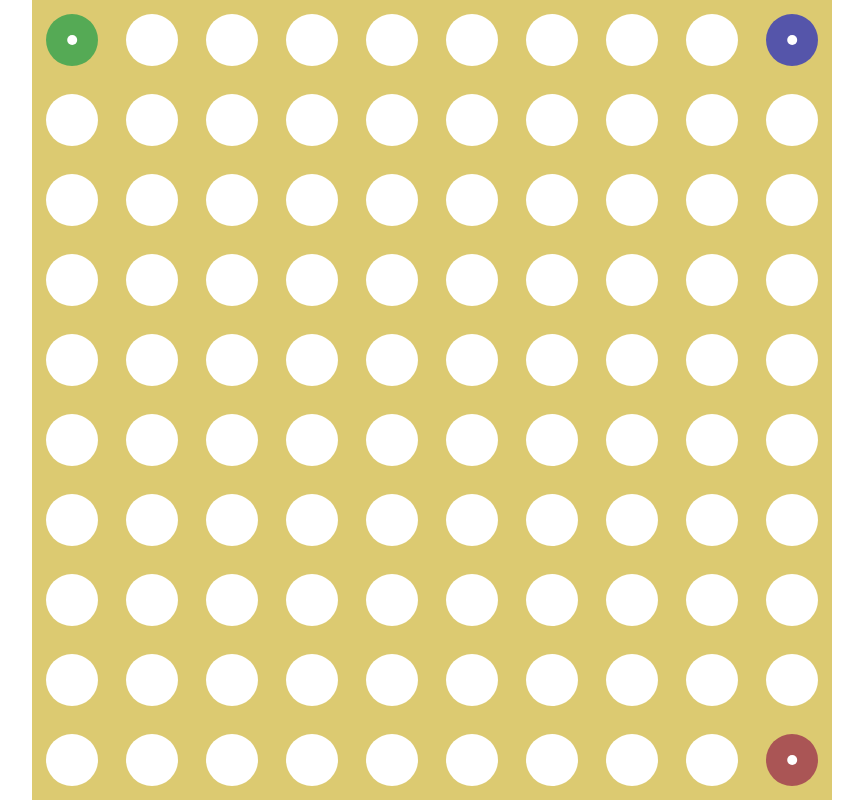
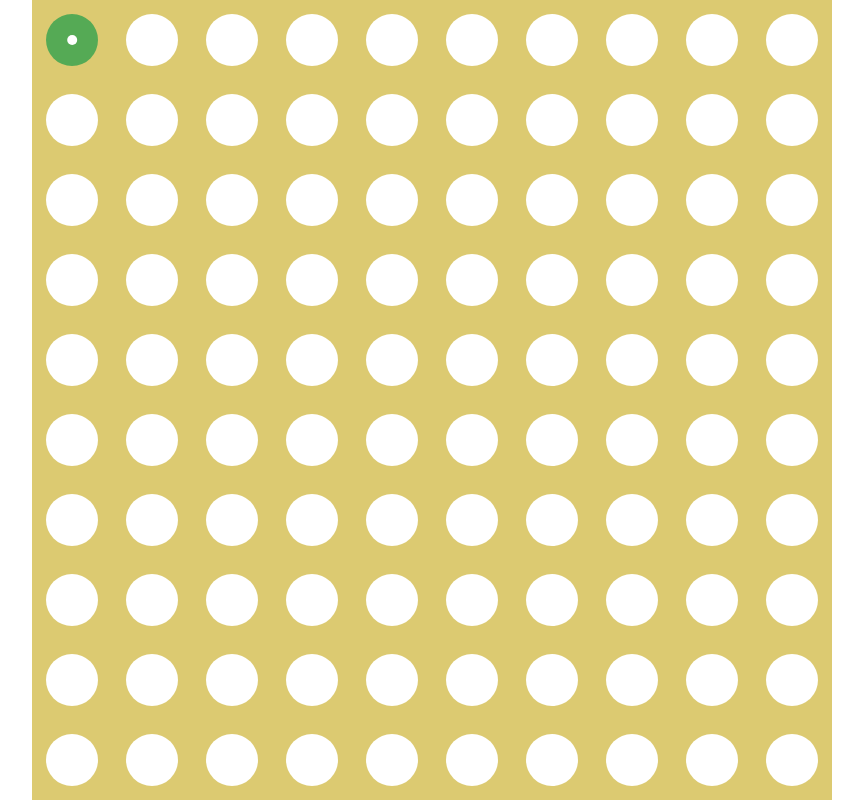
Before and after one commit to DragMonSTR/dots-game, a Vue app: page / in a window 1280 px wide. Shown: the whole page, without its empty margins (208-1071 px from the left). Built offline with nearby package versions, Linux system fonts and the light colour scheme.

Commit message:
reorganize gameLogic
- store GameField.matrix as one-dimensianal array
- move explosion logic to Cell class
- store cell position in Cell class
- code refactor

```diff
--- a/src/assets/gameLogic/cell.js
+++ b/src/assets/gameLogic/cell.js
@@ -1,14 +1,85 @@
+import GameField from "@/assets/gameLogic/gameField";
+
 export default class Cell {
-  playerIndex = -1
-  dotsNumber = 0
+  verticalIndex
+  horizontalIndex
+  playerIndex
+  dotsNumber
+  newDotsAfterExplosionCycle
 
-  constructor(playerIndex = -1, dotsNumber = 0) {
-    this.playerIndex = playerIndex
-    this.dotsNumber = dotsNumber
+  constructor(verticalIndex, horizontalIndex) {
+    this.verticalIndex = verticalIndex
+    this.horizontalIndex = horizontalIndex
+    this.playerIndex = null
+    this.dotsNumber = 0
+    this.newDotsAfterExplosionCycle = 0
+  }
+
+
+  checkIfNeedToExplode() {
+    return this.dotsNumber >= 4;
   }
 
   giveToPlayer(playerIndex, dotsNumber = 1) {
     this.playerIndex = playerIndex
     this.dotsNumber = dotsNumber
   }
+
+  addDot() {
+    this.dotsNumber++
+  }
+
+  explode() {
+    this.dotsNumber = 1
+
+    const neighbourCells = this.getNeighbourCells()
+    for (let neighbourCell of neighbourCells) {
+      if (neighbourCell.playerIndex === this.playerIndex) {
+        neighbourCell.addDotAfterExplosionCycle()
+        continue
+      }
+      neighbourCell.giveToPlayer(this.playerIndex)
+    }
+  }
+
+
+  getNeighbourCells() {
+    const neighbourCells = []
+
+    const topNeighbour = GameField.getCellByPosition(
+      this.verticalIndex - 1, this.horizontalIndex)
+    const rightNeighbour = GameField.getCellByPosition(
+      this.verticalIndex, this.horizontalIndex + 1)
+    const bottomNeighbour = GameField.getCellByPosition(
+      this.verticalIndex + 1, this.horizontalIndex)
+    const leftNeighbour = GameField.getCellByPosition(
+      this.verticalIndex, this.horizontalIndex - 1)
+
+    if (topNeighbour) {
+      neighbourCells.push(topNeighbour)
+    }
+    if (rightNeighbour) {
+      neighbourCells.push(rightNeighbour)
+    }
+    if (bottomNeighbour) {
+      neighbourCells.push(bottomNeighbour)
+    }
+    if (leftNeighbour) {
+      neighbourCells.push(leftNeighbour)
+    }
+
+    return neighbourCells
+  }
+
+  addDotAfterExplosionCycle() {
+    this.newDotsAfterExplosionCycle++
+  }
+
+  summarizeDotsAfterExplosionCycle() {
+    this.dotsNumber += this.newDotsAfterExplosionCycle
+    this.newDotsAfterExplosionCycle = 0
+    if (this.dotsNumber > 4) {
+      this.dotsNumber = 4
+    }
+  }
 }
--- a/src/assets/gameLogic/game.js
+++ b/src/assets/gameLogic/game.js
@@ -15,18 +15,20 @@ export default class Game {
 
     function generatePlayers() {
       Game.playerArray.push(new Player("monkey", "#5a5"))
-      Game.playerArray.push(new Player("cat", "#55a"))
-      Game.playerArray.push(new Player("dog", "#a55"))
+      //Game.playerArray.push(new Player("cat", "#55a"))
+      //Game.playerArray.push(new Player("dog", "#a55"))
     }
   }
 
   static cellClicked(verticalIndex, horizontalIndex) {
-    const clickedCell = GameField.getCell(verticalIndex, horizontalIndex)
+    const clickedCell = GameField.getCellByPosition(verticalIndex, horizontalIndex)
     if (clickedCell.playerIndex !== this.playerWhoMovesIndex) {
       return
     }
 
     GameField.addDotToCell(verticalIndex, horizontalIndex)
+    GameField.explodeCells()
+
     this.switchPlayerWhoMovesIndex()
   }
 
--- a/src/assets/gameLogic/gameField.js
+++ b/src/assets/gameLogic/gameField.js
@@ -3,34 +3,62 @@ import Cell from "@/assets/gameLogic/cell"
 import {ref} from "vue"
 
 export default class GameField {
-  static width = 0
-  static height = 0
-  static matrix = ref([[]])
+  static width = ref(0)
+  static height = ref(0)
+  static cellArray = ref([])
 
 
-  static getMatrix() {
-    return this.matrix.value
+  static getSize() {
+    return this.getWidth() * this.getHeight()
   }
 
-  static getCell(verticalIndex, horizontalIndex) {
-    return this.matrix.value[verticalIndex][horizontalIndex]
+  static getWidth() {
+    return this.width.value
+  }
+
+  static getHeight() {
+    return this.height.value
+  }
+
+  static getCellByPosition(verticalIndex, horizontalIndex) {
+    if (verticalIndex < 0 || verticalIndex > this.getHeight() - 1) {
+      return null
+    }
+    if (horizontalIndex < 0 || horizontalIndex > this.getWidth() - 1) {
+      return null
+    }
+
+    const index = verticalIndex * this.width.value + horizontalIndex
+    return this.getCellByIndex(index)
+  }
+
+  static getCellByIndex(index) {
+    return this.cellArray.value[index]
   }
 
 
   static setSize(width, height) {
-    this.width = width
-    this.height = height
-    this.fillMatrixWithEmptySlots()
+    this.width.value = width
+    this.height.value = height
+    this.fillCellArrayWithEmptySlots()
   }
 
   static giveStartCellsToPlayers() {
-    const leftTopCell = this.matrix.value[0][0]
-    const rightTopCell = this.matrix.value[0][this.width - 1]
-    const rightBottomCell = this.matrix.value[this.height - 1][this.width - 1]
-    const leftBottomCell = this.matrix.value[this.height - 1][0]
+    const minHorizontalIndex = 0
+    const minVerticalIndex = 0
+    const maxHorizontalIndex = this.getWidth() - 1
+    const maxVerticalIndex = this.getHeight() - 1
+
+    const leftTopCell = this.getCellByPosition(minVerticalIndex, minHorizontalIndex)
+    const rightTopCell = this.getCellByPosition(minVerticalIndex, maxHorizontalIndex)
+    const rightBottomCell = this.getCellByPosition(maxVerticalIndex, maxHorizontalIndex)
+    const leftBottomCell = this.getCellByPosition(maxVerticalIndex, minHorizontalIndex)
 
     const playersNumber = Game.playerArray.length
     switch (playersNumber) {
+      case 1:
+        leftTopCell.giveToPlayer(0)
+        break
       case 2:
         leftTopCell.giveToPlayer(0)
         rightBottomCell.giveToPlayer(1)
@@ -52,18 +80,49 @@ export default class GameField {
   }
 
   static addDotToCell(verticalIndex, horizontalIndex) {
-    const cell = this.getCell(verticalIndex, horizontalIndex)
-    cell.dotsNumber++
+    const cell = this.getCellByPosition(verticalIndex, horizontalIndex)
+    cell.addDot()
+  }
+
+  static explodeCells() {
+    let cellsToExplode = this.getCellsToExplode()
+    while (cellsToExplode.length) {
+      for (let cell of cellsToExplode) {
+        cell.explode()
+      }
+      this.summarizeDotsAfterExplosionCycle()
+      cellsToExplode = this.getCellsToExplode()
+    }
   }
 
 
-  static fillMatrixWithEmptySlots() {
-    this.matrix.value.length = this.height
-    for (let i = 0; i < this.height; i++) {
-      this.matrix.value[i] = new Array(this.width)
-      for (let j = 0; j < this.width; j++) {
-        this.matrix.value[i][j] = new Cell()
+  static fillCellArrayWithEmptySlots() {
+    this.cellArray.value.length = this.getSize()
+    for (let i = 0; i < this.getHeight(); i++) {
+      for (let j = 0; j < this.getWidth(); j++) {
+        const index = this.getWidth() * i + j
+        this.cellArray.value[index] = new Cell(i, j)
       }
     }
   }
+
+  static getCellsToExplode() {
+    const cellsToExplode = []
+
+    for (let i = 0; i < this.getSize(); i++) {
+      const cell = this.getCellByIndex(i)
+      if (cell.checkIfNeedToExplode()) {
+        cellsToExplode.push(cell)
+      }
+    }
+
+    return cellsToExplode
+  }
+
+  static summarizeDotsAfterExplosionCycle() {
+    for (let i = 0; i < this.getSize(); i++) {
+      const cell = this.getCellByIndex(i)
+      cell.summarizeDotsAfterExplosionCycle()
+    }
+  }
 }
--- a/src/components/Cell.vue
+++ b/src/components/Cell.vue
@@ -26,7 +26,7 @@ export default {
   },
   methods: {
     getCellColor(cellInfo) {
-      if (cellInfo.playerIndex === -1) {
+      if (cellInfo.playerIndex === null) {
         return "#fff"
       }
       const player = Game.playerArray[cellInfo.playerIndex]
--- a/src/components/GameField.vue
+++ b/src/components/GameField.vue
@@ -4,15 +4,15 @@
       class="matrix">
       <div
         class="matrix__row"
-        v-for="(matrixRowInfo, i) in matrix"
+        v-for="i in height"
         :key="i"
       >
         <Cell
           class="matrix__cell"
-          v-for="(cellInfo, j) in matrixRowInfo"
+          v-for="j in width"
           :key="j"
-          :cell-info="cellInfo"
-          @click="cellClicked(i, j)"
+          :cell-info="getCellInfo(i - 1, j - 1)"
+          @click="cellClicked(i - 1, j - 1)"
         />
       </div>
     </div>
@@ -23,17 +23,18 @@
 import Game from "@/assets/gameLogic/game"
 import GameField from "@/assets/gameLogic/gameField"
 import Cell from "@/components/Cell"
-import {ref} from "vue"
 
 export default {
   name: "GameField",
   components: {Cell},
   computed: {
-    matrix() {
-      return GameField.getMatrix()
-    }
+    width: () => GameField.getWidth(),
+    height: () => GameField.getHeight()
   },
   methods: {
+    getCellInfo(verticalIndex, horizontalIndex) {
+      return GameField.getCellByPosition(verticalIndex, horizontalIndex)
+    },
     cellClicked(verticalIndex, horizontalIndex) {
       Game.cellClicked(verticalIndex, horizontalIndex)
     }
```
